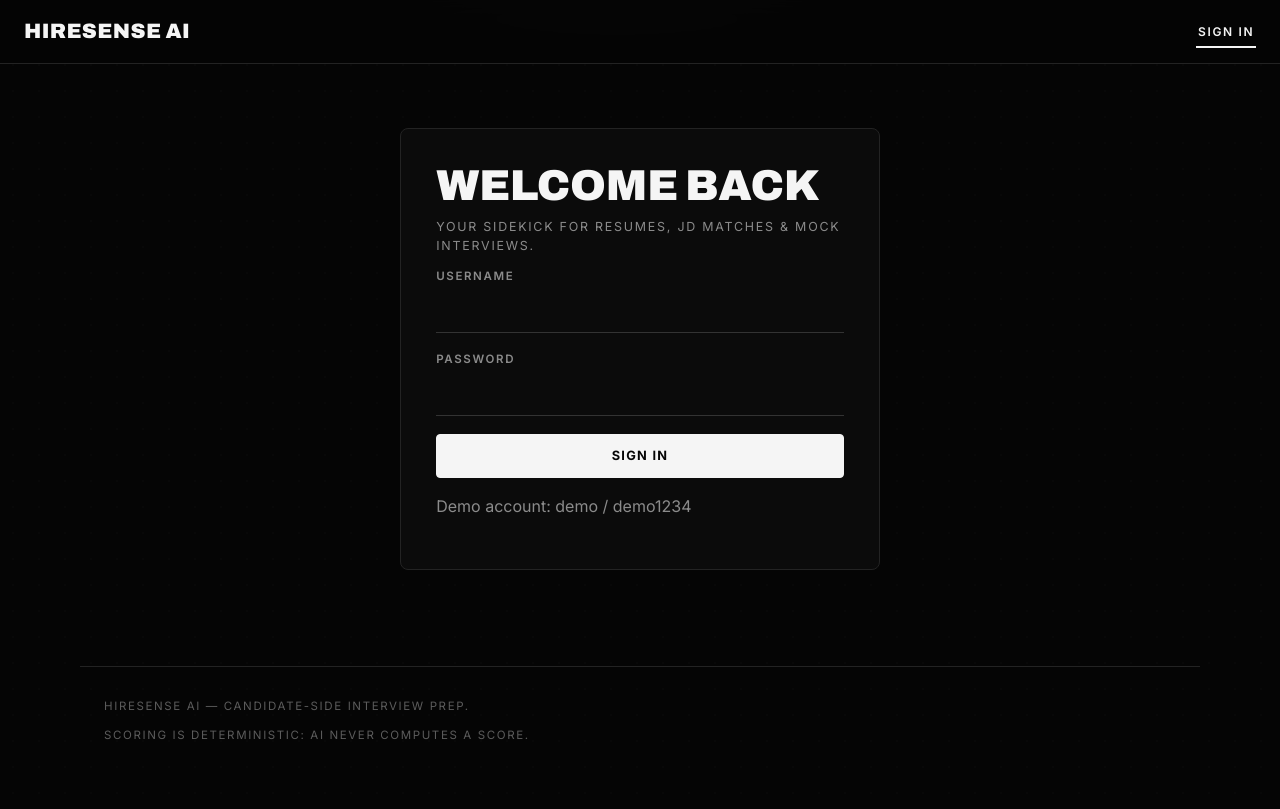
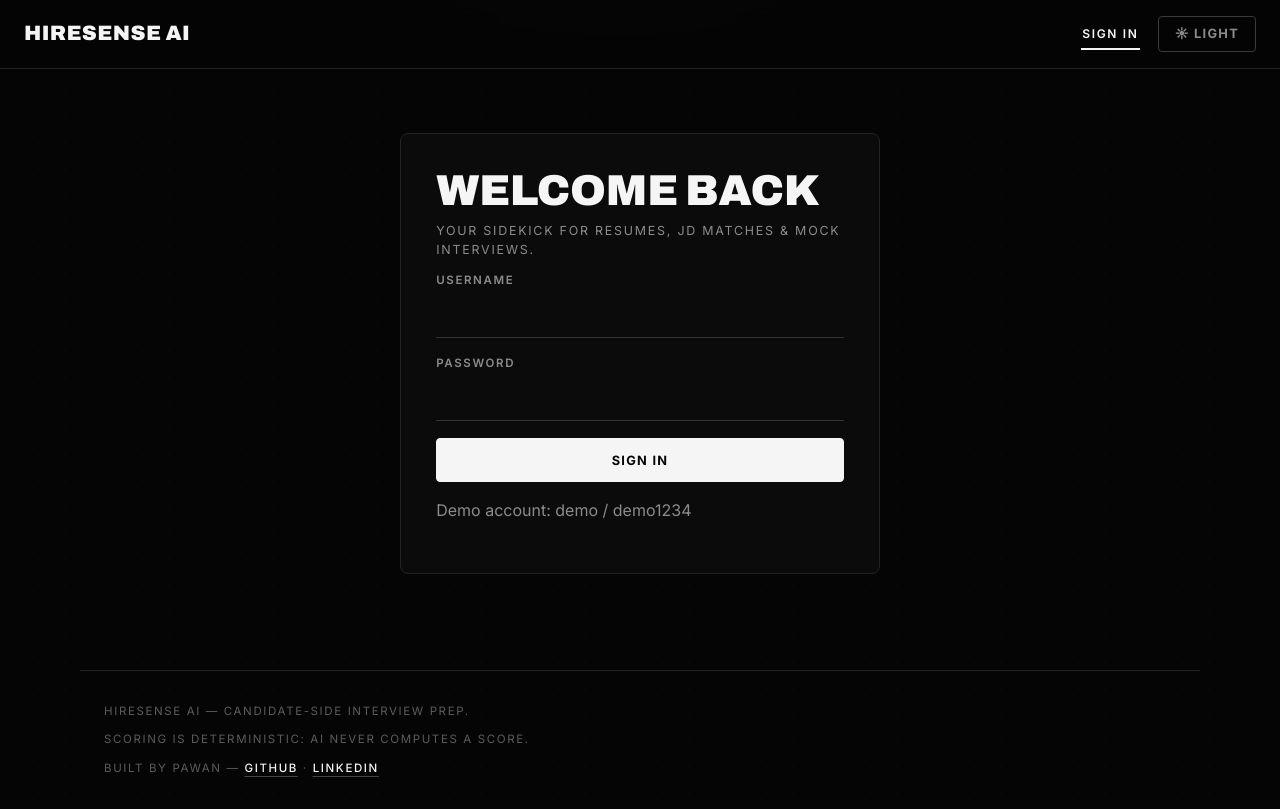
Before and after one commit to pawanriko/hiresense-ai, a React (Vite) app in the folder frontend/: page /login in a window 1280 px wide. Built offline with nearby package versions, Linux system fonts and the light colour scheme; no server answers.

Commit message:
Theme fixes (2/2): dark/light toggle in header, cursor-tracking glow, GitHub + LinkedIn links in footer

```diff
--- a/frontend/index.html
+++ b/frontend/index.html
@@ -12,6 +12,16 @@
       rel="stylesheet"
     />
     <title>HireSense AI</title>
+    <script>
+      // Apply the saved theme before first paint, so a light-mode user
+      // never flashes the dark theme. React keeps it in sync afterwards.
+      try {
+        document.documentElement.dataset.theme =
+          localStorage.getItem('hiresense-theme') || 'dark'
+      } catch (e) {
+        document.documentElement.dataset.theme = 'dark'
+      }
+    </script>
   </head>
   <body>
     <div id="root"></div>
--- a/frontend/src/App.jsx
+++ b/frontend/src/App.jsx
@@ -17,7 +17,7 @@ import Tasks from './pages/Tasks.jsx'
 // App owns the auth state: on load it asks Django who is signed in.
 // Pages below only render when that question is answered, so a
 // logged-out visitor never flashes the dashboard for a frame.
-function Header({ user, onSignedOut }) {
+function Header({ user, onSignedOut, theme, onToggleTheme }) {
   const navigate = useNavigate()
   async function signOut() {
     await api.logout()
@@ -42,6 +42,9 @@ function Header({ user, onSignedOut }) {
         ) : (
           <NavLink to="/login">Sign in</NavLink>
         )}
+        <button type="button" onClick={onToggleTheme} aria-label="Toggle dark / light mode">
+          {theme === 'dark' ? '☀ Light' : '☾ Dark'}
+        </button>
       </nav>
     </header>
   )
@@ -50,6 +53,36 @@ function Header({ user, onSignedOut }) {
 export default function App() {
   const [user, setUser] = useState(null)
   const [loading, setLoading] = useState(true)
+  // Theme: index.html sets data-theme before first paint (from
+  // localStorage); React adopts it and keeps the two in sync.
+  const [theme, setTheme] = useState(() => document.documentElement.dataset.theme || 'dark')
+
+  useEffect(() => {
+    document.documentElement.dataset.theme = theme
+    try {
+      localStorage.setItem('hiresense-theme', theme)
+    } catch {
+      // Private mode etc.: theme just won't persist.
+    }
+  }, [theme])
+
+  // Cursor-tracking glow: feed the pointer position into CSS variables;
+  // the .cursor-glow disc in index.css follows with a soft lag.
+  useEffect(() => {
+    let raf = 0
+    function onMove(event) {
+      cancelAnimationFrame(raf)
+      raf = requestAnimationFrame(() => {
+        document.documentElement.style.setProperty('--mx', `${event.clientX}px`)
+        document.documentElement.style.setProperty('--my', `${event.clientY}px`)
+      })
+    }
+    window.addEventListener('mousemove', onMove)
+    return () => {
+      window.removeEventListener('mousemove', onMove)
+      cancelAnimationFrame(raf)
+    }
+  }, [])
 
   useEffect(() => {
     api.me()
@@ -62,7 +95,13 @@ export default function App() {
 
   return (
     <BrowserRouter>
-      <Header user={user} onSignedOut={() => setUser(null)} />
+      <div className="cursor-glow" aria-hidden="true" />
+      <Header
+        user={user}
+        onSignedOut={() => setUser(null)}
+        theme={theme}
+        onToggleTheme={() => setTheme((t) => (t === 'dark' ? 'light' : 'dark'))}
+      />
       <main>
         <Routes>
           <Route
@@ -119,6 +158,12 @@ export default function App() {
       <footer>
         <p>HireSense AI — candidate-side interview prep.</p>
         <p>Scoring is deterministic: AI never computes a score.</p>
+        <p>
+          Built by Pawan —{' '}
+          <a href="https://github.com/pawanriko" target="_blank" rel="noreferrer">GitHub</a>
+          {' · '}
+          <a href="https://www.linkedin.com/in/pawanriko" target="_blank" rel="noreferrer">LinkedIn</a>
+        </p>
       </footer>
     </BrowserRouter>
   )
```
